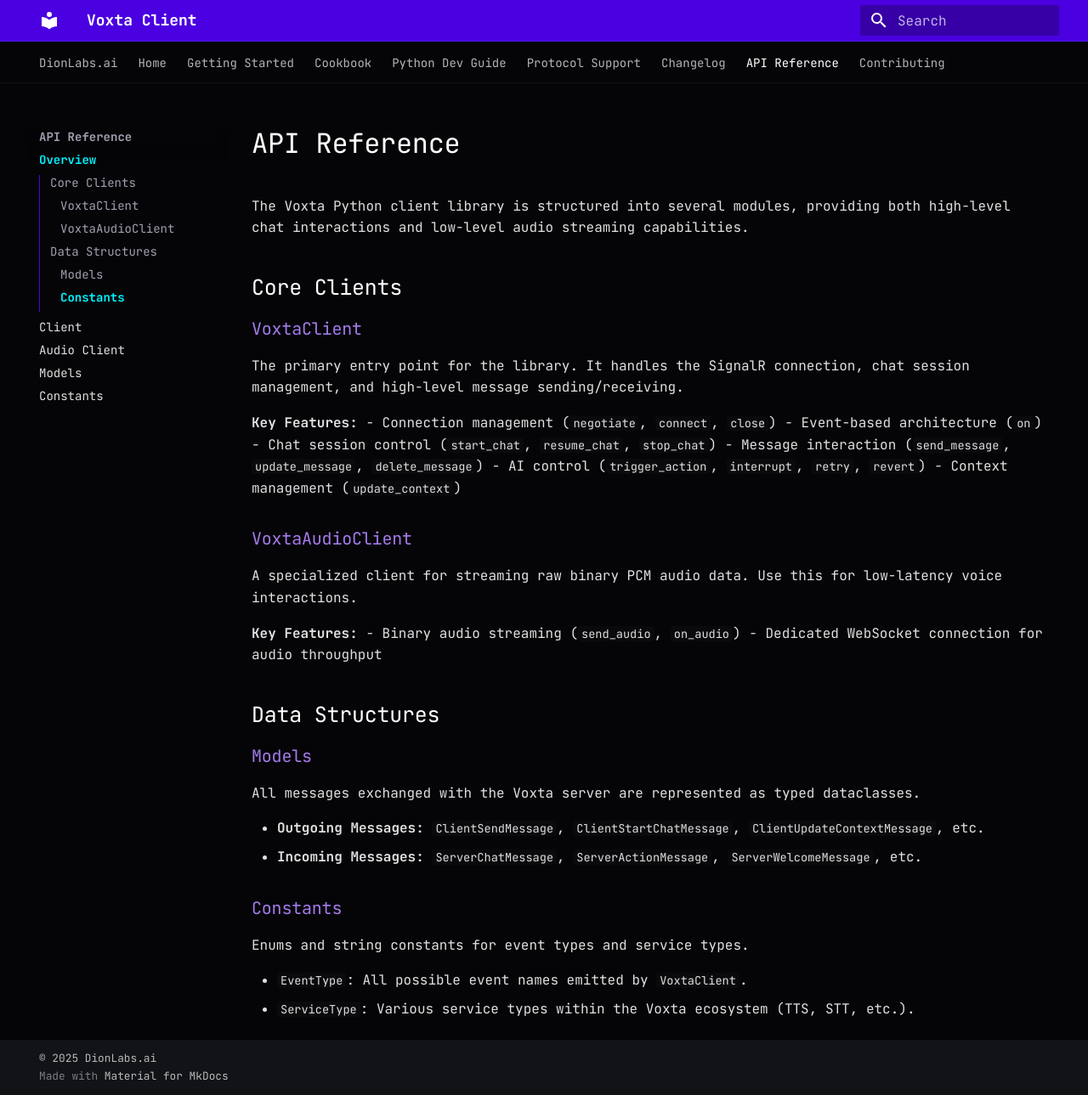
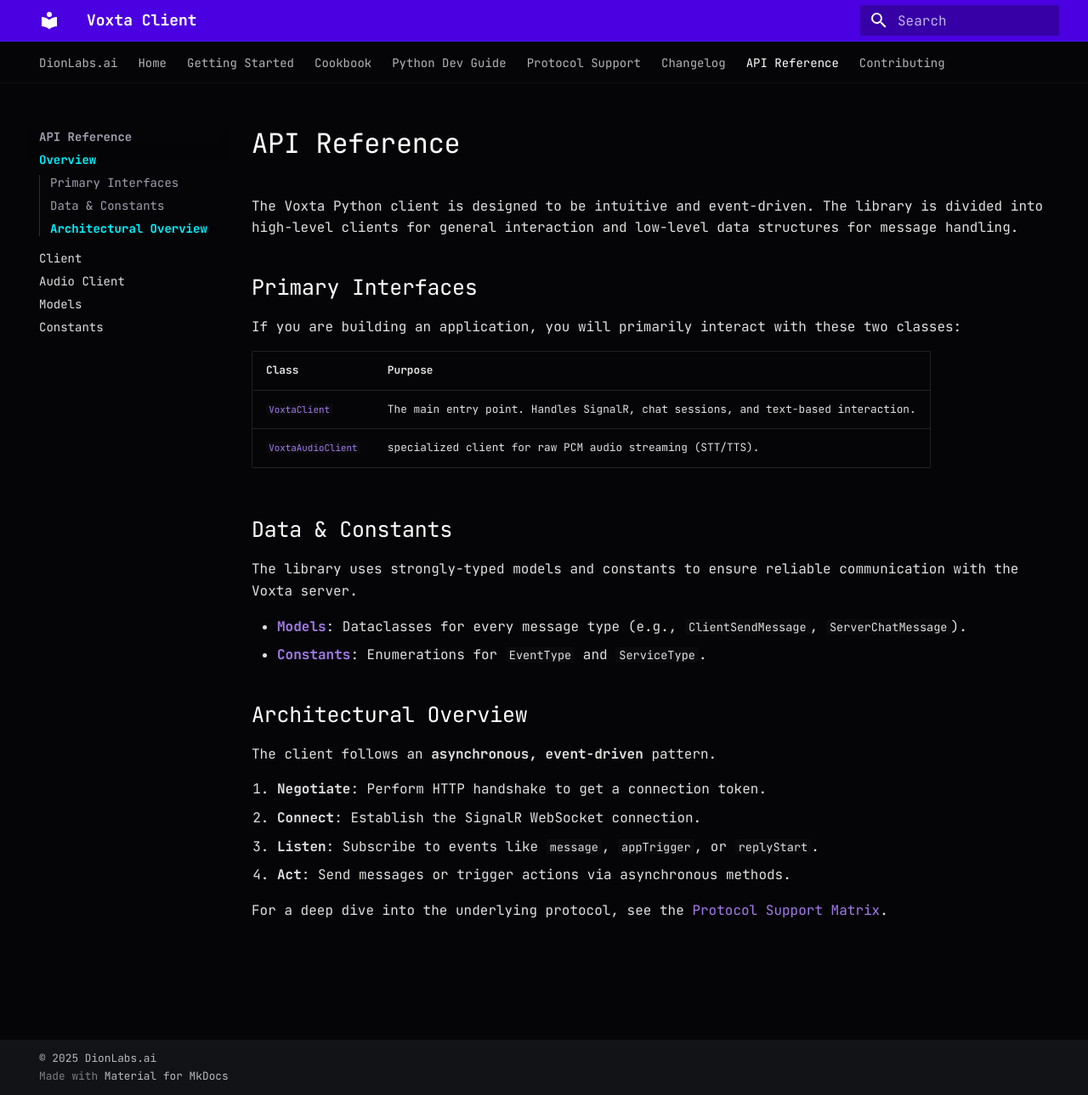
Before and after one commit to dion-labs/voxta-client, an MkDocs documentation site: the page built from docs/api.md, in a window 1280 px wide and 1289 px high. Shown: the whole window at 85% size. Built offline with MkDocs 1.6.1 and Material for MkDocs 9.7.7, drawn with Linux system fonts in a browser that asks for light colours.

```diff
--- a/docs/api.md
+++ b/docs/api.md
@@ -1,41 +1,30 @@
 # API Reference
 
-The Voxta Python client library is structured into several modules, providing both high-level chat interactions and low-level audio streaming capabilities.
+The Voxta Python client is designed to be intuitive and event-driven. The library is divided into high-level clients for general interaction and low-level data structures for message handling.
 
-## Core Clients
+## Primary Interfaces
 
-### [VoxtaClient](api/client.md)
+If you are building an application, you will primarily interact with these two classes:
 
-The primary entry point for the library. It handles the SignalR connection, chat session management, and high-level message sending/receiving.
+| Class | Purpose |
+|-------|---------|
+| [`VoxtaClient`](api/client.md) | The main entry point. Handles SignalR, chat sessions, and text-based interaction. |
+| [`VoxtaAudioClient`](api/audio_client.md) | specialized client for raw PCM audio streaming (STT/TTS). |
 
-**Key Features:**
-- Connection management (`negotiate`, `connect`, `close`)
-- Event-based architecture (`on`)
-- Chat session control (`start_chat`, `resume_chat`, `stop_chat`)
-- Message interaction (`send_message`, `update_message`, `delete_message`)
-- AI control (`trigger_action`, `interrupt`, `retry`, `revert`)
-- Context management (`update_context`)
+## Data & Constants
 
-### [VoxtaAudioClient](api/audio_client.md)
+The library uses strongly-typed models and constants to ensure reliable communication with the Voxta server.
 
-A specialized client for streaming raw binary PCM audio data. Use this for low-latency voice interactions.
+*   **[Models](api/models.md)**: Dataclasses for every message type (e.g., `ClientSendMessage`, `ServerChatMessage`).
+*   **[Constants](api/constants.md)**: Enumerations for `EventType` and `ServiceType`.
 
-**Key Features:**
-- Binary audio streaming (`send_audio`, `on_audio`)
-- Dedicated WebSocket connection for audio throughput
+## Architectural Overview
 
-## Data Structures
+The client follows an **asynchronous, event-driven** pattern.
 
-### [Models](api/models.md)
+1.  **Negotiate**: Perform HTTP handshake to get a connection token.
+2.  **Connect**: Establish the SignalR WebSocket connection.
+3.  **Listen**: Subscribe to events like `message`, `appTrigger`, or `replyStart`.
+4.  **Act**: Send messages or trigger actions via asynchronous methods.
 
-All messages exchanged with the Voxta server are represented as typed dataclasses.
-
-- **Outgoing Messages:** `ClientSendMessage`, `ClientStartChatMessage`, `ClientUpdateContextMessage`, etc.
-- **Incoming Messages:** `ServerChatMessage`, `ServerActionMessage`, `ServerWelcomeMessage`, etc.
-
-### [Constants](api/constants.md)
-
-Enums and string constants for event types and service types.
-
-- `EventType`: All possible event names emitted by `VoxtaClient`.
-- `ServiceType`: Various service types within the Voxta ecosystem (TTS, STT, etc.).
+For a deep dive into the underlying protocol, see the [Protocol Support Matrix](protocol.md).
--- a/mkdocs.yml
+++ b/mkdocs.yml
@@ -59,3 +59,17 @@ markdown_extensions:
       base_path: ["."]
   - pymdownx.superfences
   - tables
+
+plugins:
+  - search
+  - mkdocstrings:
+      handlers:
+        python:
+          options:
+            show_source: false
+            show_root_heading: true
+            show_category_heading: true
+            separate_signature: true
+            docstring_section_style: list
+            merge_init_into_class: true
+            show_signature_annotations: true
```
Also changed, not shown: docs/api/audio_client.md (+42 -1 lines), docs/api/client.md (+68 -17 lines), docs/api/constants.md (+16 -7 lines), docs/api/models.md (+24 -73 lines), 1 other file.
